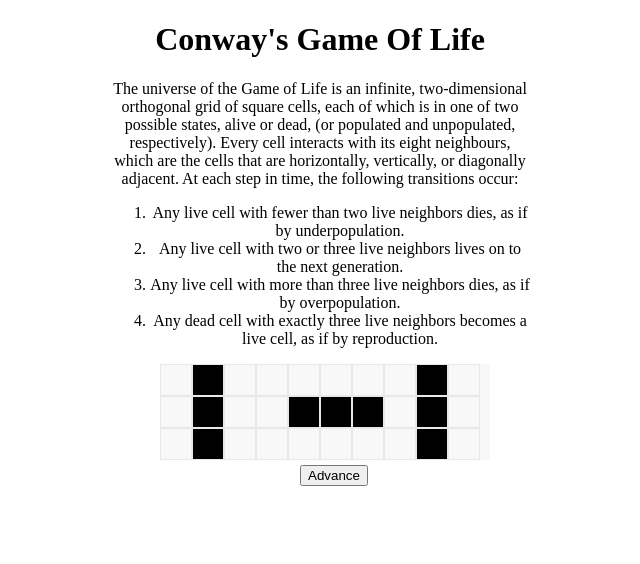
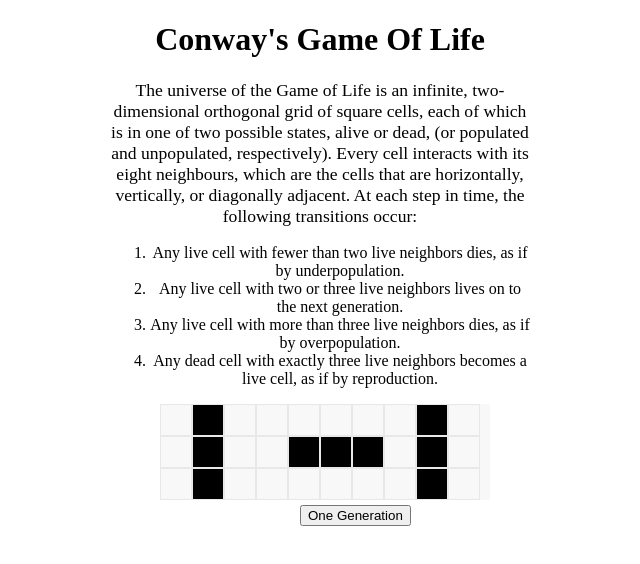
Before and after one commit to tomas395/conway-game-of-life, a React (Create React App) app: page / in a window 1280 px wide. Shown: the top 564 px of the page, without its empty margins (320-960 px from the left). Built offline with nearby package versions, Linux system fonts and the light colour scheme.

Commit message:
more placeholders for future buttons

```diff
--- a/src/App.css
+++ b/src/App.css
@@ -43,3 +43,7 @@ body {
     transform: rotate(360deg);
   }
 }
+
+p {
+  font-size: 1.1rem;
+}
--- a/src/components/boardGrid.js
+++ b/src/components/boardGrid.js
@@ -150,7 +150,10 @@ export const Grid = (props) => {
           marginLeft: "140px",
         }}
       >
-        <button onClick={() => handleClick()}>Advance</button>
+        <button onClick={() => handleClick()}>One Generation</button>
+        {/* <button onClick={() => handleClear()}>Clear</button>
+        <button onClick={() => handleClick()}>Start</button>
+        <button onClick={() => handleClick()}>Stop</button> */}
       </div>
     </div>
   );
```
